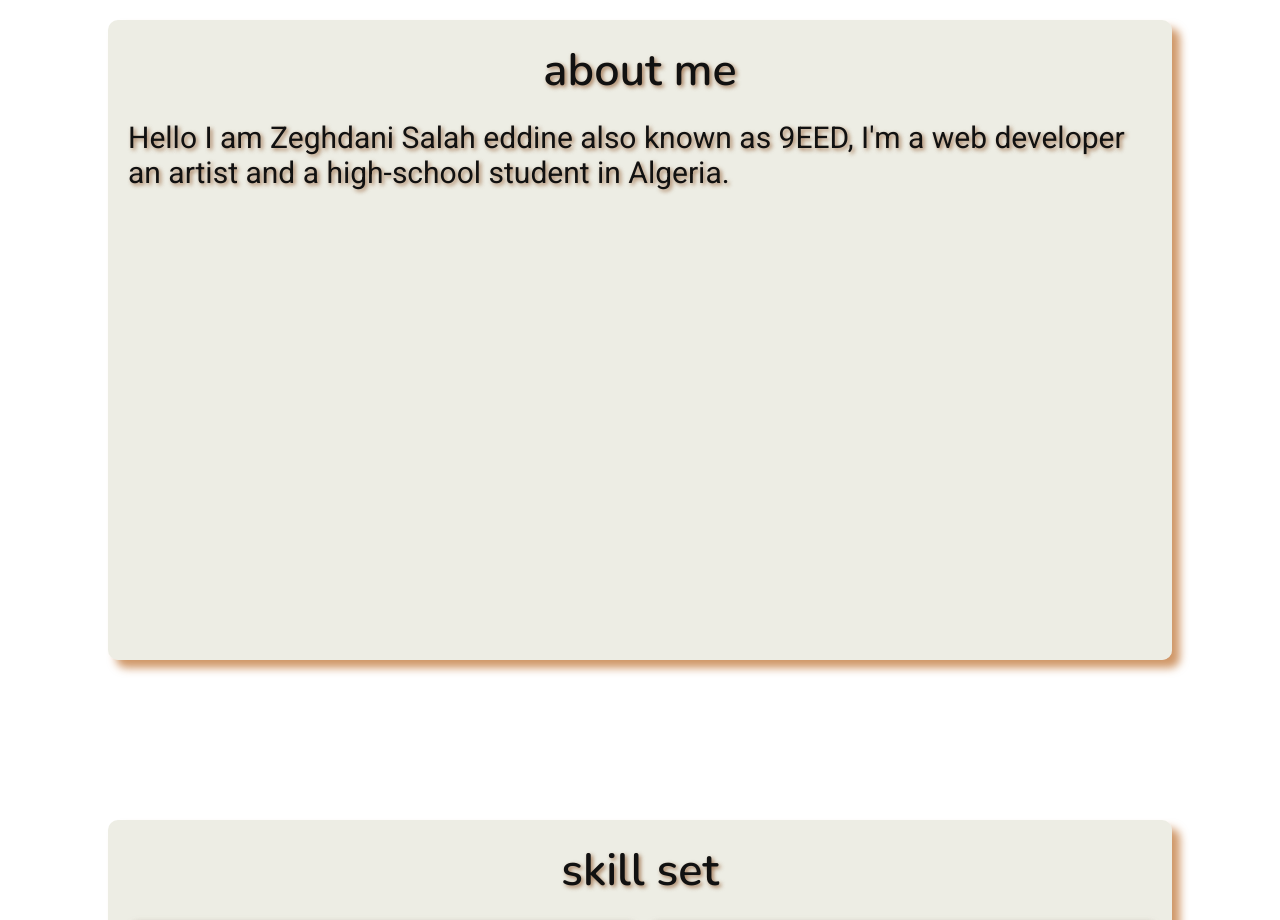
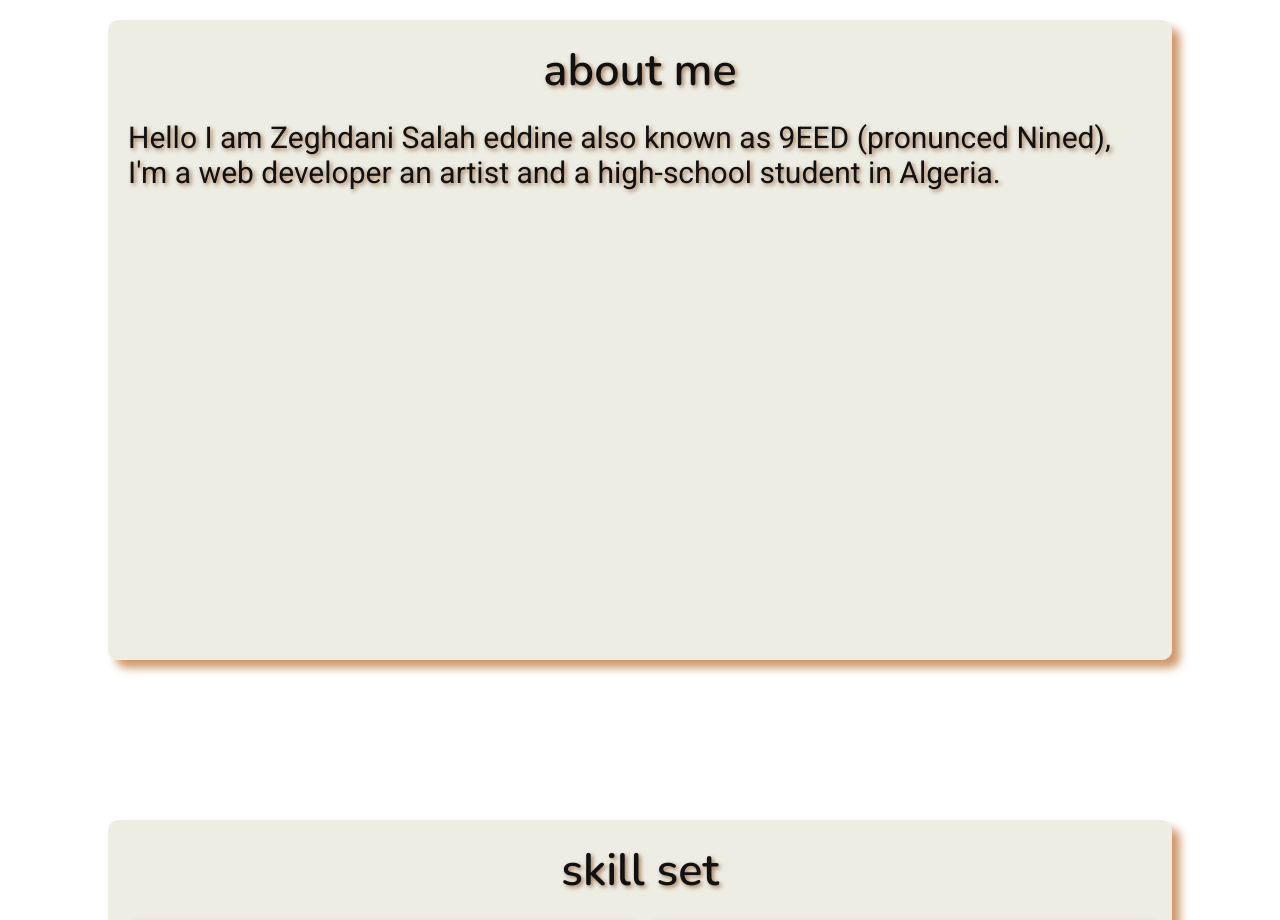
Before and after one commit to hexxt-git/hexxt-git.github.io, a plain HTML site: page index.html in a window 1280 px wide. Shown: the part 860-1780 px from the top of the page. Drawn offline with nearby package versions, Linux system fonts and the light colour scheme.

Commit message:
pronounced NINED

```diff
--- a/index.html
+++ b/index.html
@@ -49,7 +49,7 @@
 		<div id="about-me-container">
 			<div id="about-me-title">about me</div>
 			<div id="about-me">
-				Hello I am Zeghdani Salah eddine also known as 9EED,
+				Hello I am Zeghdani Salah eddine also known as 9EED (pronunced Nined),
 				I'm a web developer an artist and a high-school student
 				in Algeria.
 			</div>
```
